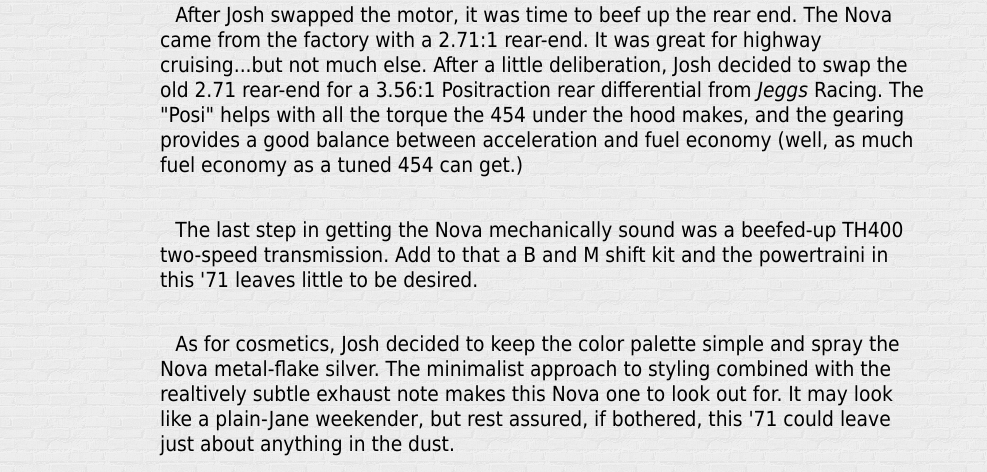
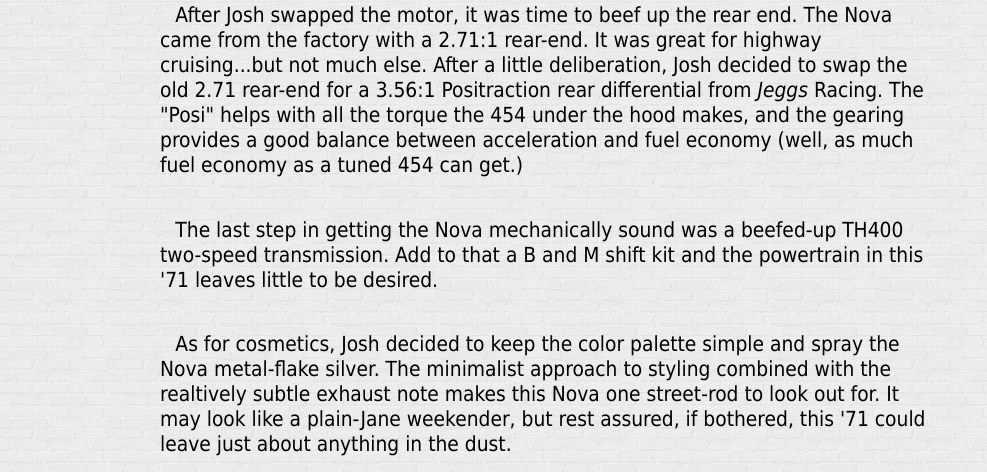
Before and after one commit to griffshelley/368-final, a plain HTML site: page featuredcars.html in a window 1280 px wide. Shown: the part 1194-1666 px from the top of the page, without its empty margins (0-987 px from the left). Drawn offline with Linux system fonts and the light colour scheme; grey boxes are pictures that could not be loaded; a web font is replaced by a local one.

Commit message:
edited title page content

```diff
--- a/featuredcars.html
+++ b/featuredcars.html
@@ -47,9 +47,9 @@
 
 <p class="mission2">After Josh swapped the motor, it was time to beef up the rear end. The Nova came from the factory with a 2.71:1 rear-end. It was great for highway cruising...but not much else. After a little deliberation, Josh decided to swap the old 2.71 rear-end for a 3.56:1 Positraction rear differential from <span class="stress">Jeggs</span> Racing. The "Posi" helps with all the torque the 454 under the hood makes, and the gearing provides a good balance between acceleration and fuel economy (well, as much fuel economy as a tuned 454 can get.)</p>
 
-<p class="mission2">The last step in getting the Nova mechanically sound was a beefed-up TH400 two-speed transmission. Add to that a B and M shift kit and the powertraini in this '71 leaves little to be desired.</p>
+<p class="mission2">The last step in getting the Nova mechanically sound was a beefed-up TH400 two-speed transmission. Add to that a B and M shift kit and the powertrain in this '71 leaves little to be desired.</p>
 
-<p class="mission2">As for cosmetics, Josh decided to keep the color palette simple and spray the Nova metal-flake silver. The minimalist approach to styling combined with the realtively subtle exhaust note makes this Nova one to look out for. It may look like a plain-Jane weekender, but rest assured, if bothered, this '71 could leave just about anything in the dust.</p>
+<p class="mission2">As for cosmetics, Josh decided to keep the color palette simple and spray the Nova metal-flake silver. The minimalist approach to styling combined with the realtively subtle exhaust note makes this Nova one street-rod to look out for. It may look like a plain-Jane weekender, but rest assured, if bothered, this '71 could leave just about anything in the dust.</p>
 
     <div class="css-carousel">
         <img class="css-img" src="images/IMGP2423-copy.png" />
```
Also changed, not shown: index.html (+1 -1 lines).
